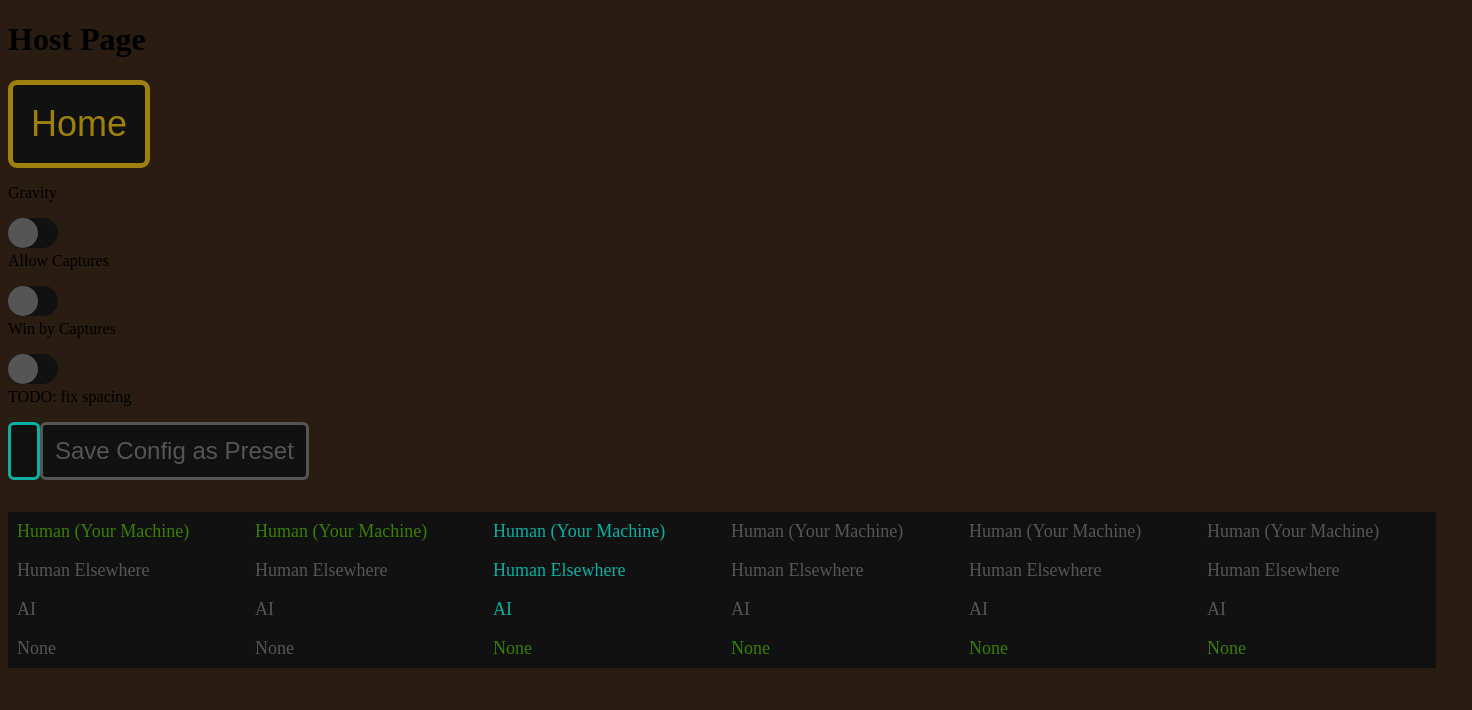
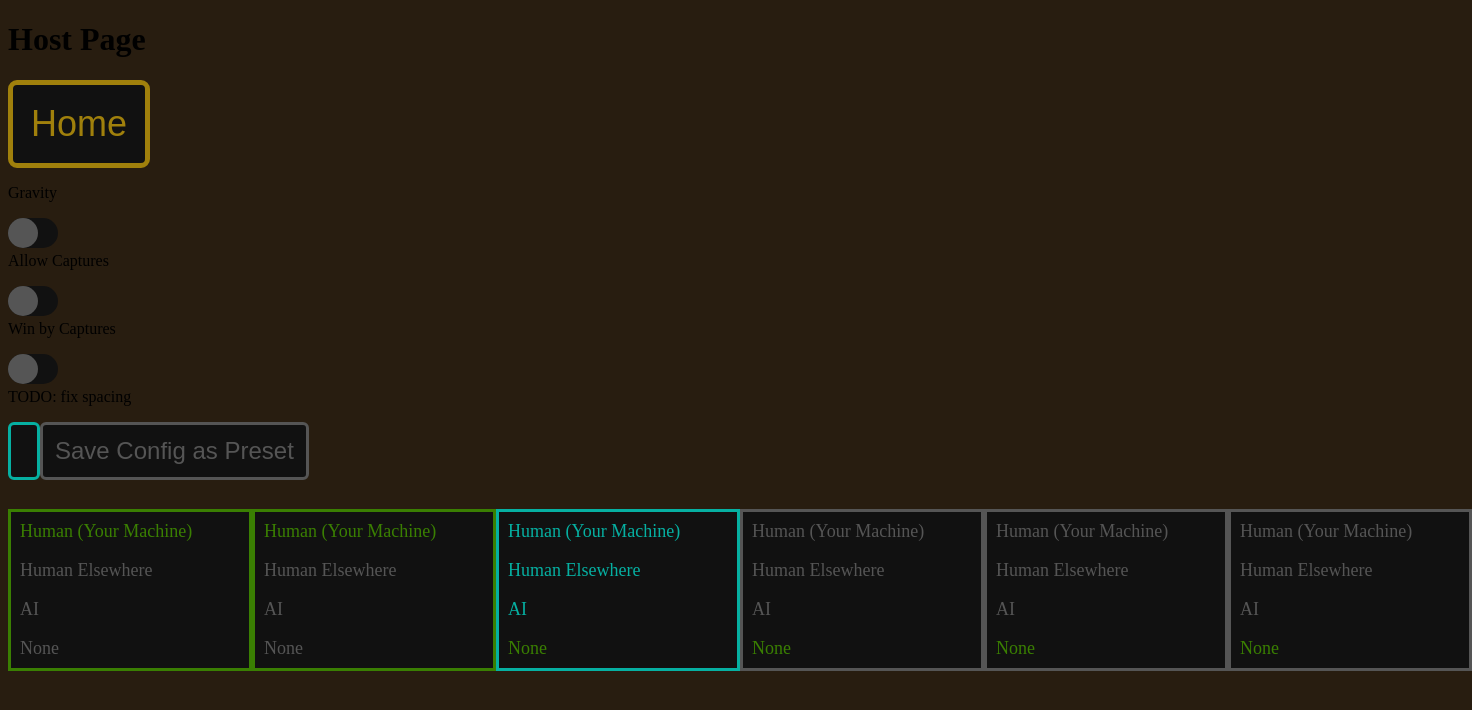
Before and after one commit to JustusHibshman/line-games, an Angular app in the folder client/: page /host in a window 1280 px wide. Shown: the top 710 px of the page, 1472 px wide, since content can reach past the window. Built offline with nearby package versions, Linux system fonts and the light colour scheme.

Commit message:
Added borders to player-selectors

```diff
--- a/client/src/app/components/player-type-selector/player-type-selector.component.html
+++ b/client/src/app/components/player-type-selector/player-type-selector.component.html
@@ -1,3 +1,4 @@
+<div class="{{ borderClass() }}">
     <div>
         <input type="radio" id="localHuman {{ formID() }}"   [name]="formID()"
             (change)="setValue(0)" [checked]="choice() == 0" [disabled]="disable()" >
@@ -18,3 +19,4 @@
             (change)="setValue(3)" [checked]="choice() == 3" [disabled]="disable()" >
         <label for="none {{ formID() }}" class="{{ nc() }}" >None</label>
     </div>
+</div>
--- a/client/src/app/components/player-type-selector/player-type-selector.component.scss
+++ b/client/src/app/components/player-type-selector/player-type-selector.component.scss
@@ -1,5 +1,17 @@
 div {
     font-size: 0;
+}
+
+div.greenC {
+    border: 3px solid #3a7f02;
+}
+
+div.blueC {
+    border: 3px solid #06b0a2;
+}
+
+div.grayC {
+    border: 3px solid #555555;
 }
 
 input {
@@ -16,7 +28,6 @@ label {
     width: 220px;
     background-color: #111111;
     font-size: 18px;
-
 }
 
 label.greenC {
--- a/client/src/app/components/player-type-selector/player-type-selector.component.ts
+++ b/client/src/app/components/player-type-selector/player-type-selector.component.ts
@@ -13,10 +13,13 @@ export class PlayerTypeSelectorComponent {
     formID  = input.required<string>();
 
     colorClasses = ["blueC", "grayC", "greenC", "greenC"];
-    lhc = computed(() => this.colorClasses[((+ (this.choice() == 0)) * 2 + (+ this.disable()))]);
-    dhc = computed(() => this.colorClasses[((+ (this.choice() == 1)) * 2 + (+ this.disable()))]);
-    aic = computed(() => this.colorClasses[((+ (this.choice() == 2)) * 2 + (+ this.disable()))]);
-    nc  = computed(() => this.colorClasses[((+ (this.choice() == 3)) * 2 + (+ this.disable()))]);
+    lhc = computed(() => this.colorClasses[(+ (this.choice() == 0)) * 2 + (+ this.disable())]);
+    dhc = computed(() => this.colorClasses[(+ (this.choice() == 1)) * 2 + (+ this.disable())]);
+    aic = computed(() => this.colorClasses[(+ (this.choice() == 2)) * 2 + (+ this.disable())]);
+    nc  = computed(() => this.colorClasses[(+ (this.choice() == 3)) * 2 + (+ this.disable())]);
+    borderClass =
+        computed(() => this.colorClasses[
+            (+ (this.choice() != 3)) * (+ (this.disable())) + (+ (this.disable()))]);
 
     setValue(n: number): void {
         console.log(this.lhc);
--- a/client/src/app/host/host.component.html
+++ b/client/src/app/host/host.component.html
@@ -20,16 +20,16 @@
 <br/><br/>
 
 <div class="playerTypeSelectors">
-    <span> <app-player-type-selector [(choice)]="playerTypes[0]" [formID]="'0'"
-                [disable]="ptDisabled[0]()" /> </span>
-    <span> <app-player-type-selector [(choice)]="playerTypes[1]" [formID]="'1'"
-                [disable]="ptDisabled[1]()" /> </span>
-    <span> <app-player-type-selector [(choice)]="playerTypes[2]" [formID]="'2'"
-                [disable]="ptDisabled[2]()" /> </span>
-    <span> <app-player-type-selector [(choice)]="playerTypes[3]" [formID]="'3'"
-                [disable]="ptDisabled[3]()" /> </span>
-    <span> <app-player-type-selector [(choice)]="playerTypes[4]" [formID]="'4'"
-                [disable]="ptDisabled[4]()" /> </span>
-    <span> <app-player-type-selector [(choice)]="playerTypes[5]" [formID]="'5'"
-                [disable]="ptDisabled[5]()" /> </span>
+    <app-player-type-selector [(choice)]="playerTypes[0]" [formID]="'0'"
+                [disable]="ptDisabled[0]()" />
+    <app-player-type-selector [(choice)]="playerTypes[1]" [formID]="'1'"
+                [disable]="ptDisabled[1]()" />
+    <app-player-type-selector [(choice)]="playerTypes[2]" [formID]="'2'"
+                [disable]="ptDisabled[2]()" />
+    <app-player-type-selector [(choice)]="playerTypes[3]" [formID]="'3'"
+                [disable]="ptDisabled[3]()" />
+    <app-player-type-selector [(choice)]="playerTypes[4]" [formID]="'4'"
+                [disable]="ptDisabled[4]()" />
+    <app-player-type-selector [(choice)]="playerTypes[5]" [formID]="'5'"
+                [disable]="ptDisabled[5]()" />
 </div>
```
Lines whose indentation alone changed are shown as unchanged.
